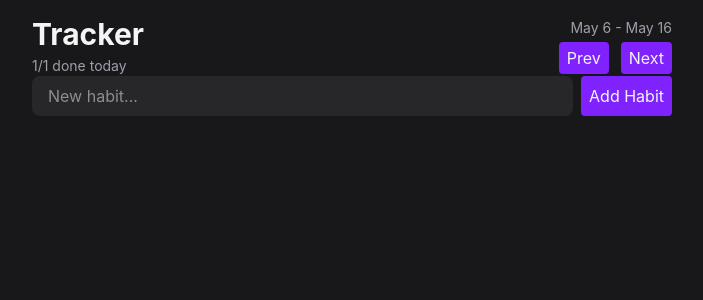
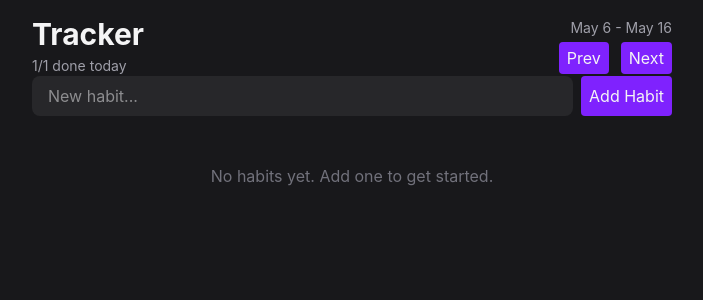
Before and after one commit to Dimterion/vault, a React (Vite) app: page / in a window 1280 px wide. Shown: the top 300 px of the page, without its empty margins (288-991 px from the left). Built offline with nearby package versions, Linux system fonts and the light colour scheme.

Commit message:
add HabitList component

```diff
--- a/src/App.tsx
+++ b/src/App.tsx
@@ -1,4 +1,5 @@
 import HabitForm from "./components/HabitForm";
+import HabitList from "./components/HabitList";
 import Header from "./components/Header";
 
 export default function App() {
@@ -6,6 +7,7 @@ export default function App() {
     <div className="mx-auto flex max-w-2xl flex-col p-4">
       <Header />
       <HabitForm />
+      <HabitList />
     </div>
   );
 }
--- /dev/null
+++ b/src/components/HabitList.tsx
@@ -0,0 +1,13 @@
+export default function HabitList() {
+  const habits = [];
+
+  if (habits.length === 0) {
+    return (
+      <p className="py-12 text-center text-zinc-500">
+        No habits yet. Add one to get started.
+      </p>
+    );
+  }
+
+  return <>Habits</>;
+}
```
